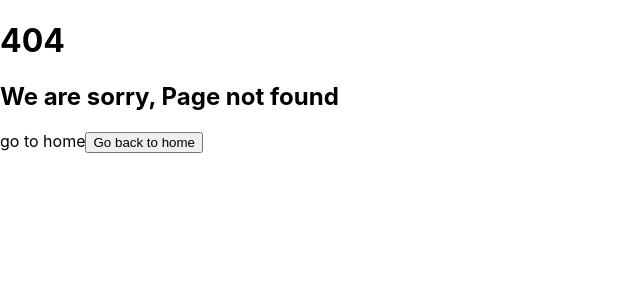
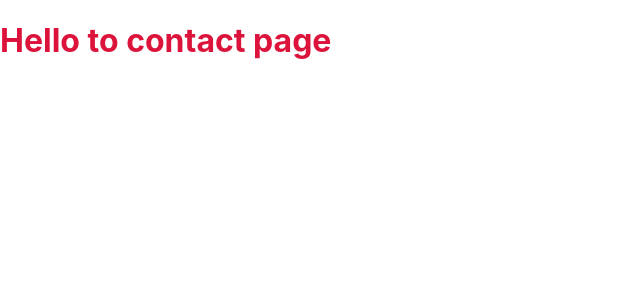
Before and after one commit to aksharma27/100daysofcode, a Next.js app in the folder DEV/nextjs/: page /contact in a window 1280 px wide. Before the commit this address had no page. Shown: the top 300 px of the page, without its empty margins (0-640 px from the left). Built offline with nearby package versions, Linux system fonts and the light colour scheme.

Commit message:
component based module.css + import styles for component based css

```diff
--- /dev/null
+++ b/DEV/nextjs/pages/contact.js
@@ -0,0 +1,12 @@
+// import React from 'react'
+import styles from "../styles/contact.module.css";
+
+const contact = () => {
+  return (
+    <div>
+      <h1 className={styles.heading1}>Hello to contact page</h1>
+    </div>
+  )
+}
+
+export default contact
--- /dev/null
+++ b/DEV/nextjs/styles/contact.module.css
@@ -0,0 +1,3 @@
+.heading1 {
+    color: crimson;
+}
```
